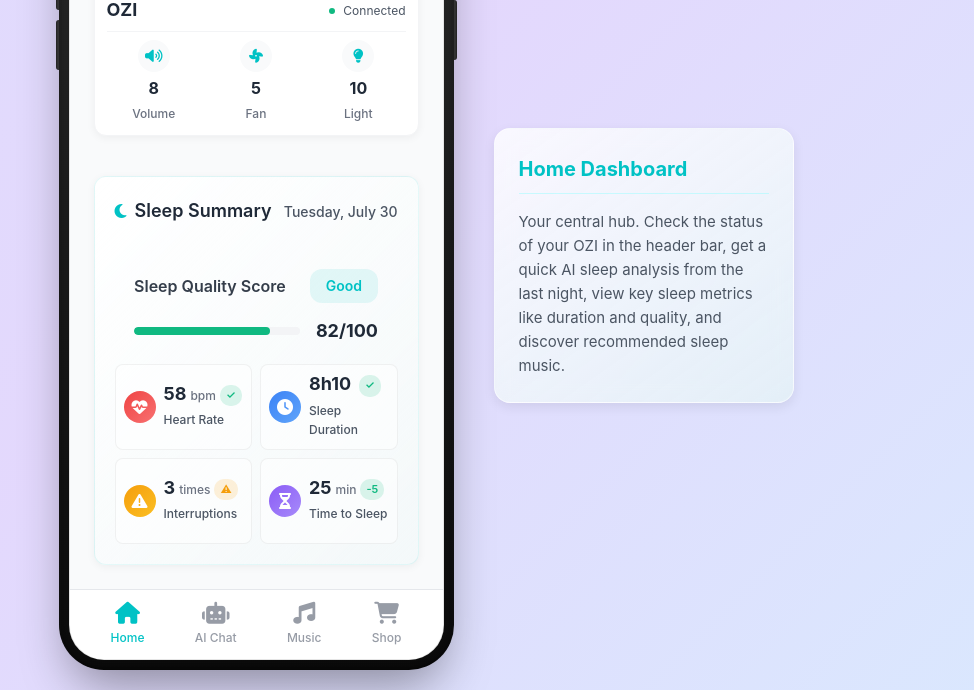
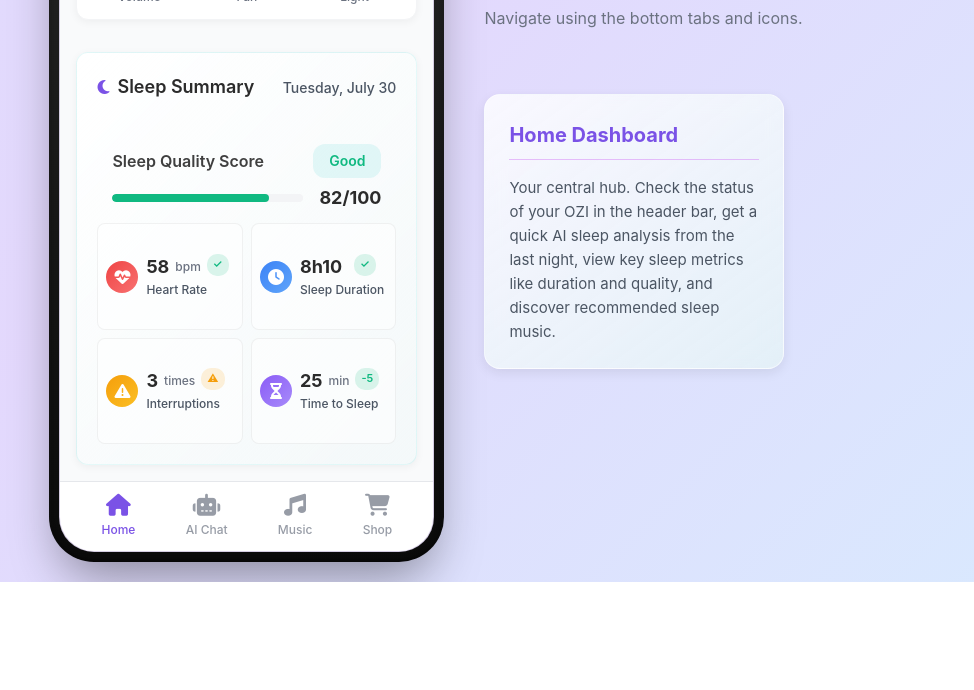
Before and after one commit to ohohRain/zPod_UI_Demo, a plain HTML site: page index.html in a window 1280 px wide. Shown: the part 288-978 px from the top of the page, without its empty margins (214-1188 px from the left). After the commit the page ends 870 px from the top, so only its background shows below. Drawn offline with nearby package versions, Linux system fonts and the light colour scheme.

Commit message:
changed theme color

```diff
--- a/index.html
+++ b/index.html
@@ -13,10 +13,10 @@
 
 <body>
     <!-- Optional Header -->
-    <div class="header">
+    <!-- <div class="header">
         <h1>OZI Interactive Demo</h1>
         <p>Navigate using the bottom tabs and icons.</p>
-    </div>
+    </div> -->
 
     <!-- New Container for Phone + Description -->
     <div class="ui-preview-container">
@@ -1448,11 +1448,22 @@
         </div> <!-- End .phone-bezel -->
 
         <!-- New Description Panel -->
-        <div class="page-description">
-            <h3 id="description-title">Home Screen</h3> <!-- Placeholder Title -->
-            <p id="description-text">This is the main dashboard, providing a quick overview of your connected OZI,
-                recent sleep analysis, key metrics, and recommended sleep music.</p> <!-- Placeholder Text -->
-        </div>
+        <div class="flex flex-col gap-8 justify-between items-start">
+            <div class="flex flex-col gap-2 header justify-start items-start">
+              <h1>OZI Interactive Demo</h1>
+              <p>Navigate using the bottom tabs and icons.</p>
+            </div>
+            <div class="page-description">
+              <h3 id="description-title">Home Screen</h3>
+              <!-- Placeholder Title -->
+              <p id="description-text">
+                This is the main dashboard, providing a quick overview of your
+                connected OZI, recent sleep analysis, key metrics, and recommended
+                sleep music.
+              </p>
+              <!-- Placeholder Text -->
+            </div>
+          </div>
 
     </div> <!-- End .ui-preview-container -->
 
--- a/styles.css
+++ b/styles.css
@@ -13,11 +13,11 @@
 }
 
 :root {
-    /* Updated colors from UI_DOCUMENTATION.md */
-    --primary: #00C2C5;
-    --primary-dark: #00D7DA;
-    --secondary: #8B5CF6;
-    --secondary-dark: #A78BFA;
+    /* Updated colors from new design system */
+    --primary: #7A52E6;
+    --primary-dark: #6B47CC;
+    --secondary: #BC9BF3;
+    --secondary-dark: #A985E8;
     --accent: #10B981;
     --accent-dark: #34D399;
     --success: #10B981;
@@ -39,8 +39,14 @@
     --card-background: #FFFFFF;
     --card-background-dark: #1E1E1E;
 
+    /* Separate webpage and app backgrounds */
+    --webpage-background: linear-gradient(-45deg, hsl(181, 100%, 90%), hsl(258, 90%, 92%), hsl(217, 91%, 92%), hsl(145, 80%, 90%));
+    --webpage-background-size: 400% 400%;
+    --app-background: linear-gradient(-45deg, hsl(254, 68%, 92%), hsl(264, 80%, 94%), hsl(252, 74%, 95%), hsl(258, 70%, 93%));
+    --app-background-size: 400% 400%;
+
     /* Text colors */
-    --text: #1F2937;
+    --text: #2B2B2B;
     --text-dark: #F9FAFB;
     --text-secondary: #4B5563;
     --text-secondary-dark: #E5E7EB;
@@ -60,7 +66,7 @@
 
     /* Updated gradients */
     --primary-gradient: linear-gradient(135deg, var(--primary) 0%, var(--secondary) 100%);
-    --secondary-gradient: linear-gradient(135deg, var(--accent) 0%, var(--info) 100%);
+    --secondary-gradient: linear-gradient(135deg, var(--secondary) 0%, var(--primary) 100%);
 
     /* Border radii from UI_DOCUMENTATION.md */
     --border-radius-small: 8px;
@@ -90,9 +96,9 @@
 
 body {
     font-family: -apple-system, BlinkMacSystemFont, 'Segoe UI', Roboto, Helvetica, Arial, sans-serif;
-    /* Animated Gradient Background */
-    background: linear-gradient(-45deg, hsl(181, 100%, 90%), hsl(258, 90%, 92%), hsl(217, 91%, 92%), hsl(145, 80%, 90%));
-    background-size: 400% 400%;
+    /* Animated Gradient Background for webpage - using original cyan/green tones */
+    background: var(--webpage-background);
+    background-size: var(--webpage-background-size);
     /* Make the gradient large for smooth animation */
     animation: gradientAnimation 15s ease infinite;
     /* Apply the animation */
@@ -191,7 +197,7 @@ body {
     color: var(--primary);
     margin-bottom: var(--spacing-m);
     padding-bottom: var(--spacing-s);
-    border-bottom: 1px solid hsla(181, 100%, 80%, 0.5);
+    border-bottom: 1px solid hsla(283, 87.90%, 74.10%, 0.50);
     /* Light primary color border */
 }
 
@@ -273,12 +279,17 @@ body {
     box-shadow: inset -1px 0 1px rgba(0, 0, 0, 0.3);
 }
 
+/* App container with ID selector */
+#app-container,
 .phone-frame {
     width: 375px;
     height: 100%;
     /* Let the frame fill the padded area of the bezel */
     /* iPhone 6/7/8 height */
-    background-color: var(--background);
+    /* App background with purple/violet tones */
+    background: var(--app-background);
+    background-size: var(--app-background-size);
+    animation: gradientAnimation 15s ease infinite;
     border-radius: 35px;
     /* Match outer bezel curve (45px - 10px padding) */
     /* Match inner radius to bezel padding */
@@ -1239,7 +1250,7 @@ body {
     padding: var(--spacing-m);
     display: flex;
     flex-direction: column;
-    gap: var(--spacing-m);
+    gap: var(--spacing-s);
     scrollbar-width: none;
     -ms-overflow-style: none;
 }
@@ -1458,13 +1469,13 @@ body {
 .music-categories-grid {
     display: grid;
     grid-template-columns: 1fr 1fr;
-    gap: var(--spacing-m);
+    gap: var(--spacing-s);
     margin-bottom: var(--spacing-l);
 }
 
 .category-card {
     border-radius: var(--border-radius-md);
-    padding: var(--spacing-m);
+    padding: var(--spacing-s);
     color: white;
     aspect-ratio: 1 / 1;
     display: flex;
@@ -1472,6 +1483,7 @@ body {
     justify-content: space-between;
     cursor: pointer;
     transition: transform 0.2s ease;
+
 }
 
 .category-card:hover {
@@ -2048,8 +2060,8 @@ body {
     flex: 1;
     display: flex;
     flex-direction: column;
-    padding: var(--spacing-l);
-    gap: var(--spacing-m);
+    padding: var(--spacing-m);
+    gap: var(--spacing-s);
     height: 100%;
     min-height: 0;
 }
@@ -2119,7 +2131,7 @@ body {
     display: flex;
     justify-content: space-between;
     align-items: baseline;
-    margin-bottom: var(--spacing-l);
+    margin-bottom: var(--spacing-s);
 }
 
 .date-text {
@@ -2143,7 +2155,7 @@ body {
 .summary-content {
     display: flex;
     flex-direction: column;
-    gap: var(--spacing-m);
+    gap: var(--spacing-s);
     align-items: center;
     flex: 1;
     min-height: 0;
@@ -2156,7 +2168,9 @@ body {
     display: flex;
     flex-direction: column;
     flex-shrink: 0;
+    margin-top: var(--spacing-s);
     margin-bottom: var(--spacing-s);
+    width: 90%;
 }
 
 .quality-score-container {
@@ -2268,8 +2282,8 @@ body {
 
 .metric-value-line {
     display: flex;
-    align-items: baseline;
-    gap: 4px;
+    align-items: end;
+    gap: 6px;
 }
 
 .metric-value {
@@ -3320,7 +3334,8 @@ body {
     display: flex;
     justify-content: space-between;
     align-items: center;
-    margin-bottom: var(--spacing-m);
+    margin-bottom: var(--spacing-s);
+    margin-top: var(--spacing-s);
     gap: var(--spacing-m);
     min-height: 40px;
 }
@@ -3362,7 +3377,7 @@ body {
 }
 
 .score-rating.good {
-    color: var(--primary);
+    color: var(--success);
     background: rgba(0, 194, 197, 0.1);
 }
 
```
